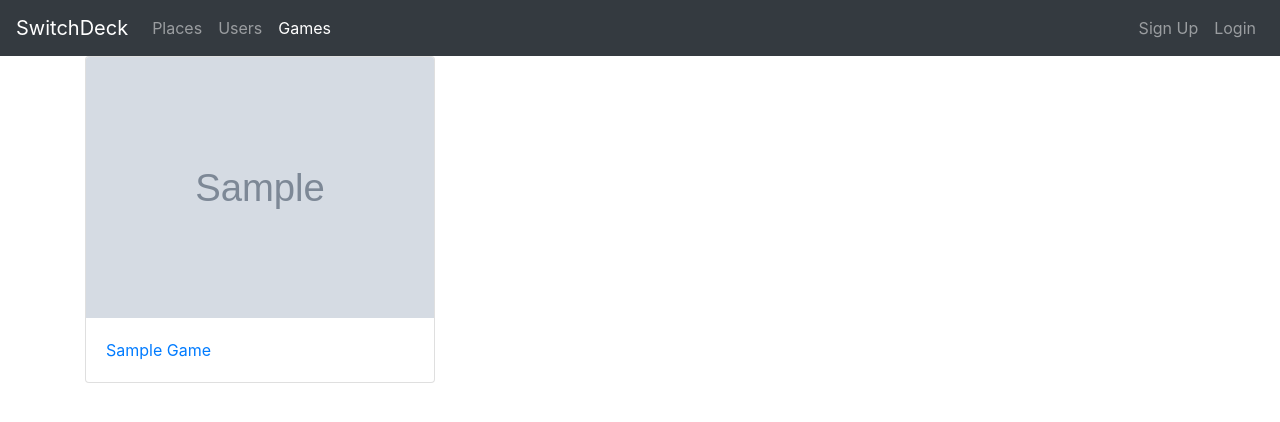
After one commit to dem214/switchdeck, a Django app: page /games/ in a window 1280 px wide. The commit adds this page. Shown: the top 422 px of the page. Run offline with Django 3.2, Linux system fonts and the light colour scheme; tables that the repository leaves empty hold one stand-in row (values such as "Sample post"); grey boxes marked "Sample" are stand-in pictures; some libraries are stand-ins or nearby versions.

Commit message:
games view

```diff
--- a/switchdecksite/switchdeck/templates/switchdeck/_base.html
+++ b/switchdecksite/switchdeck/templates/switchdeck/_base.html
@@ -18,10 +18,14 @@
             <a class="nav-link" href="{% url 'places' %}" id="places-nav-link">
               Places
             </a>
-          </li><li class="nav-item" id="users-nav-item">
+          </li>
+          <li class="nav-item" id="users-nav-item">
             <a class="nav-link" href="{% url 'users' %}" id="users-nav-link">
               Users
             </a>
+          </li>
+          <li class="nav-item" id="games-nav-item">
+            <a class="nav-link" href="{% url 'games' %}">Games</a>
           </li>
         </ul>
         <ul class="navbar-nav ml-auto">
--- /dev/null
+++ b/switchdecksite/switchdeck/templates/switchdeck/games.html
@@ -0,0 +1,29 @@
+{% extends "switchdeck/_base.html" %}
+
+{% block title %}SwitchDeck: Games{% endblock %}
+
+{% block content %}
+<div class="row">
+  {% for game in object_list %}
+  <div class="col-md-4">
+    <div class="card">
+      {% if game.cover %}
+      <a href="{{game.get_absolute_url}}">
+        <img class="card-img-top" src="{{game.cover.url}}"
+          alt="{{ game.name }} cover">
+      </a>
+      {% endif %}
+      <div class="card-body">
+        <div class="card-text">
+          <a  href="{{game.get_absolute_url}}">{{ game.name|title }}</a>
+        </div>
+      </div>
+    </div>
+  </div>
+  {% endfor %}
+</div>
+
+<script>
+  document.getElementById("games-nav-item").classList.add("active")
+</script>
+{% endblock %}
--- a/switchdecksite/switchdeck/tests.py
+++ b/switchdecksite/switchdeck/tests.py
@@ -329,3 +329,8 @@ on succsess')
         resp = c.post(f"/accounts/profile/{prof.get_username()}",
             {'first_name':'mary', 'last_name':'elizabeth'}, follow=True)
         #not working self.assertEqual('elizabeth', prof.user.last_name, 'last name not changed')
+
+    def test_games_access(self):
+        resp = Client().get("/games/")
+        self.assertEqual(200, resp.status_code,
+            'page with games is not accessable')
--- a/switchdecksite/switchdeck/urls.py
+++ b/switchdecksite/switchdeck/urls.py
@@ -59,4 +59,5 @@ urlpatterns = [
     path('accounts/update-profile/',
     profile_views.UpdateProfileView.as_view(),
     name = 'update_profile'),
+    path('games/', views.GamesView.as_view(), name='games')
 ]
--- a/switchdecksite/switchdeck/views.py
+++ b/switchdecksite/switchdeck/views.py
@@ -271,3 +271,8 @@ def change_activation(request, glid, activate):
         gl.active = False
         gl.save(update_fields=['active'])
     return redirect(gl.get_absolute_url())
+
+class GamesView(ListView):
+    model = Game
+    template_name = 'switchdeck/games.html'
+    ordering = ['name']
```
